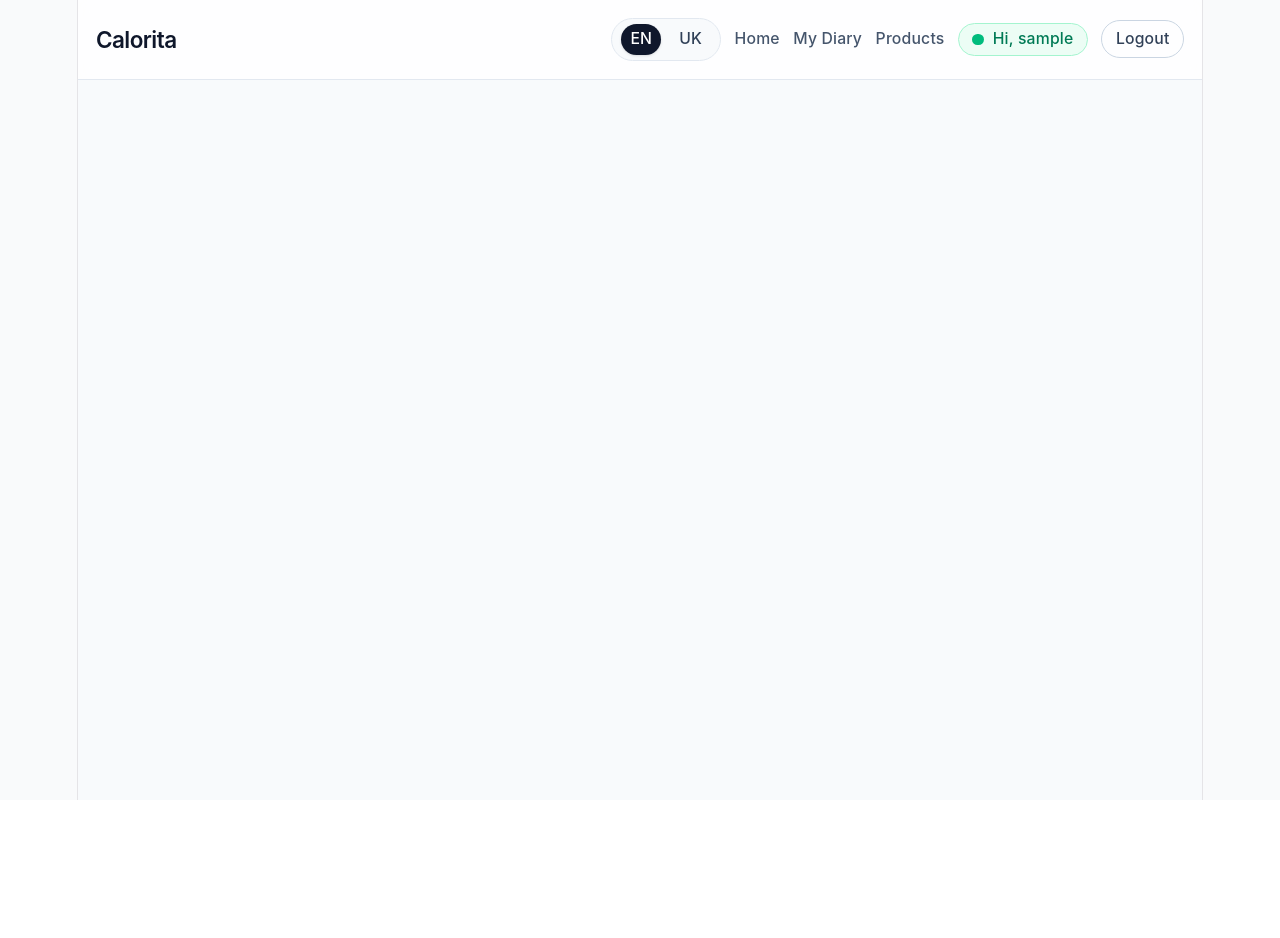
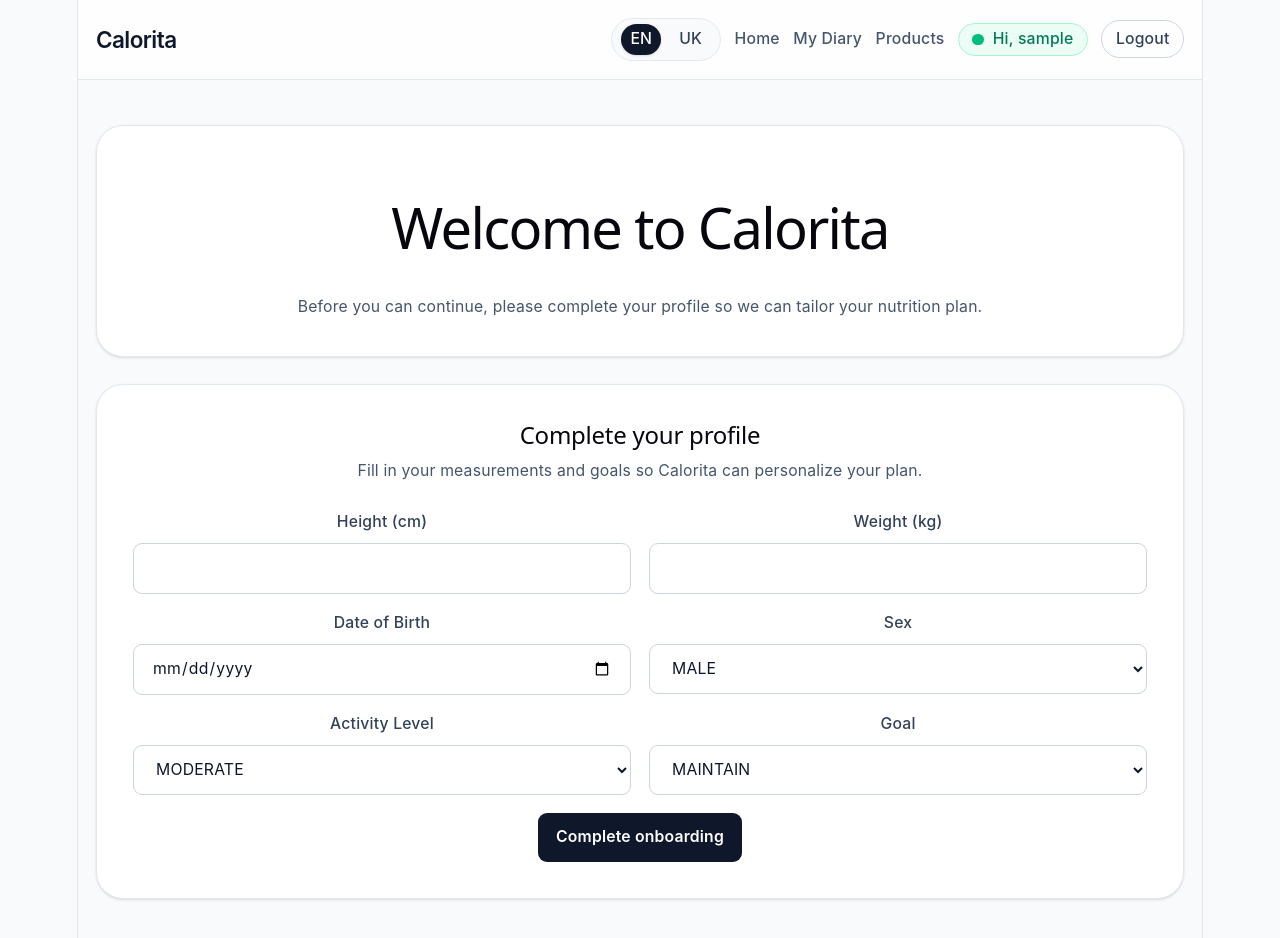
Before and after one commit to wReykk/Calorita0.2, a React (Vite) app in the folder frontend/: page /onboarding in a window 1280 px wide. Shown: the top 938 px of the page. Before the commit the page ends 800 px from the top, so only its background shows below. Built offline with nearby package versions, Linux system fonts and the light colour scheme; no server answers; sample sign-in values are in the browser's storage.

Commit message:
feat: implement mandatory onboarding guard and fix registration UX

```diff
--- a/frontend/src/App.tsx
+++ b/frontend/src/App.tsx
@@ -4,6 +4,7 @@ import ProtectedRoute from './components/ProtectedRoute'
 import Home from './pages/Home'
 import Login from './pages/Login'
 import MyDiary from './pages/MyDiary'
+import Onboarding from './pages/Onboarding'
 import Products from './pages/Products'
 import Register from './pages/Register'
 import UserProfile from './pages/UserProfile'
@@ -98,6 +99,7 @@ function Layout() {
           <Route path="/" element={<Home />} />
           <Route path="/login" element={<Login />} />
           <Route path="/register" element={<Register />} />
+          <Route path="/onboarding" element={<Onboarding />} />
           <Route element={<ProtectedRoute />}>
             <Route path="/products" element={<Products />} />
             <Route path="/diary" element={<MyDiary />} />
--- a/frontend/src/components/ProtectedRoute.tsx
+++ b/frontend/src/components/ProtectedRoute.tsx
@@ -1,10 +1,30 @@
-import { Navigate, Outlet } from 'react-router-dom'
+import { Navigate, Outlet, useLocation } from 'react-router-dom'
+
+const hasRequiredProfileData = () => {
+    const storedUser = localStorage.getItem('user')
+
+    if (!storedUser) {
+        return false
+    }
+
+    try {
+        const user = JSON.parse(storedUser)
+        return Boolean(user?.weight && user?.height && user?.goal)
+    } catch {
+        return false
+    }
+}
 
 function ProtectedRoute() {
     const token = localStorage.getItem('token')
+    const location = useLocation()
 
     if (!token) {
         return <Navigate to="/login" replace />
+    }
+
+    if (!hasRequiredProfileData() && location.pathname !== '/onboarding') {
+        return <Navigate to="/onboarding" replace />
     }
 
     return <Outlet />
--- a/frontend/src/components/UserSettingsForm.tsx
+++ b/frontend/src/components/UserSettingsForm.tsx
@@ -10,6 +10,12 @@ type FormState = {
     goal: 'LOSE' | 'MAINTAIN' | 'GAIN'
     targetWeight: string
     pace: 'EASY' | 'MEDIUM' | 'HARD'
+}
+
+type UserSettingsFormProps = {
+    isOnboarding?: boolean
+    onSubmitSuccess?: () => void
+    submitLabel?: string
 }
 
 const initialFormState: FormState = {
@@ -96,7 +102,7 @@ const getInitialFormState = (): FormState => {
     return buildFormStateFromUser(storedUser)
 }
 
-function UserSettingsForm() {
+function UserSettingsForm({ isOnboarding = false, onSubmitSuccess, submitLabel = 'Save settings' }: UserSettingsFormProps) {
     const [form, setForm] = useState<FormState>(() => getInitialFormState())
     const [isSaving, setIsSaving] = useState(false)
     const [feedback, setFeedback] = useState<{ message: string; type: 'success' | 'error' } | null>(null)
@@ -252,8 +258,16 @@ function UserSettingsForm() {
                 message:
                     estimatedWeeksToGoal !== null && estimatedWeeksToGoal !== undefined
                         ? `Settings saved! Estimated time to reach your goal: ${estimatedWeeksToGoal} weeks.`
-                        : 'Settings saved successfully!',
+                        : isOnboarding
+                            ? 'Settings saved successfully! Redirecting...'
+                            : 'Settings saved successfully!',
             })
+
+            if (isOnboarding) {
+                window.setTimeout(() => {
+                    onSubmitSuccess?.()
+                }, 1200)
+            }
         } catch {
             setFeedback({ type: 'error', message: 'Unable to save your settings right now.' })
         } finally {
@@ -265,9 +279,13 @@ function UserSettingsForm() {
         <div className="rounded-3xl border border-slate-200 bg-white p-6 shadow-sm sm:p-8">
             <div className="mb-6">
                 {/* <p className="text-sm font-semibold uppercase tracking-[0.2em] text-slate-500">Settings</p> */}
-                <h2 className="mt-2 text-2xl font-semibold tracking-tight text-slate-900">Update your body metrics</h2>
+                <h2 className="mt-2 text-2xl font-semibold tracking-tight text-slate-900">
+                    {isOnboarding ? 'Complete your profile' : 'Update your body metrics'}
+                </h2>
                 <p className="my-5 text-sm leading-6 text-slate-600">
-                    Add your current measurements and goals so Calorita can tailor your daily nutrition plan.
+                    {isOnboarding
+                        ? 'Fill in your measurements and goals so Calorita can personalize your plan.'
+                        : 'Add your current measurements and goals so Calorita can tailor your daily nutrition plan.'}
                 </p>
                 {lastUpdated ? (
                     <p className="mt-5 text-sm text-gray-500">Last updated: {lastUpdated}</p>
@@ -427,7 +445,7 @@ function UserSettingsForm() {
                     disabled={isSubmitDisabled}
                     className="inline-flex items-center justify-center rounded-lg bg-slate-900 px-4 py-3 text-sm font-semibold text-white transition hover:bg-slate-700 disabled:cursor-not-allowed disabled:opacity-70"
                 >
-                    {isSaving ? 'Saving...' : 'Save settings'}
+                    {isSaving ? 'Saving...' : submitLabel}
                 </button>
             </form>
         </div>
--- /dev/null
+++ b/frontend/src/pages/Onboarding.tsx
@@ -0,0 +1,44 @@
+import { useNavigate } from 'react-router-dom'
+import UserSettingsForm from '../components/UserSettingsForm'
+
+function Onboarding() {
+    const navigate = useNavigate()
+
+    return (
+        <div className="mx-auto flex max-w-5xl flex-col gap-6">
+            <div className="rounded-3xl border border-slate-200 bg-white p-8 shadow-sm">
+                <h1 className="text-3xl font-semibold tracking-tight text-slate-900">Welcome to Calorita</h1>
+                <p className="mt-3 text-sm leading-6 text-slate-600">
+                    Before you can continue, please complete your profile so we can tailor your nutrition plan.
+                </p>
+            </div>
+
+            <UserSettingsForm
+                isOnboarding
+                submitLabel="Complete onboarding"
+                onSubmitSuccess={() => {
+                    const storedUser = localStorage.getItem('user')
+
+                    if (storedUser) {
+                        try {
+                            const parsedUser = JSON.parse(storedUser)
+                            const refreshedUser = {
+                                ...parsedUser,
+                                weight: parsedUser.weight ?? null,
+                                height: parsedUser.height ?? null,
+                                goal: parsedUser.goal ?? null,
+                            }
+                            localStorage.setItem('user', JSON.stringify(refreshedUser))
+                        } catch {
+                            // Ignore parse errors and continue
+                        }
+                    }
+
+                    navigate('/', { replace: true })
+                }}
+            />
+        </div>
+    )
+}
+
+export default Onboarding
--- a/frontend/src/pages/Register.tsx
+++ b/frontend/src/pages/Register.tsx
@@ -8,24 +8,48 @@ function Register() {
     const [email, setEmail] = useState('')
     const [password, setPassword] = useState('')
     const [error, setError] = useState('')
+    const [successMessage, setSuccessMessage] = useState('')
     const navigate = useNavigate()
     const { t } = useTranslation()
+
+    const persistAuthState = (token: string, user: Record<string, unknown>) => {
+        localStorage.setItem('token', token)
+        localStorage.setItem('user', JSON.stringify(user))
+
+        if (user.id) {
+            localStorage.setItem('userId', String(user.id))
+        }
+    }
 
     const handleSubmit = async (event: React.FormEvent<HTMLFormElement>) => {
         event.preventDefault()
         setError('')
+        setSuccessMessage('')
 
         try {
-            const response = await apiClient.post('/auth/register', { name, email, password })
+            const registerResponse = await apiClient.post('/auth/register', { name, email, password })
+            const registerData = registerResponse.data
 
-            if (response.data?.token) {
-                localStorage.setItem('token', response.data.token)
-                if (response.data?.id) {
-                    localStorage.setItem('user', JSON.stringify(response.data))
-                    localStorage.setItem('userId', response.data.id)
+            if (registerData?.token) {
+                persistAuthState(registerData.token, registerData)
+            } else {
+                const loginResponse = await apiClient.post('/auth/login', { email, password })
+                const loginData = loginResponse.data
+                const user = loginData?.user
+                const token = loginData?.token
+
+                if (token && user) {
+                    persistAuthState(token, user)
+                } else {
+                    throw new Error('Unable to authenticate user after registration')
                 }
-                navigate('/')
             }
+
+            setSuccessMessage('User registered successfully! Redirecting...')
+
+            window.setTimeout(() => {
+                navigate('/onboarding', { replace: true })
+            }, 2000)
         } catch {
             setError(t('register.error'))
         }
@@ -79,10 +103,11 @@ function Register() {
                     </div>
 
                     {error ? <p className="text-sm text-red-600">{error}</p> : null}
+                    {successMessage ? <p className="text-sm text-emerald-600 my-3">{successMessage}</p> : null}
 
                     <button
                         type="submit"
-                        className="w-full rounded-lg bg-slate-900 px-4 py-2.5 font-medium text-white transition hover:bg-slate-700"
+                        className="w-full rounded-lg bg-slate-900 px-4 py-2.5 mt-3 font-medium text-white transition hover:bg-slate-700"
                     >
                         {t('register.submit')}
                     </button>
```
